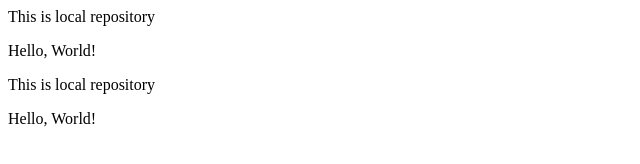
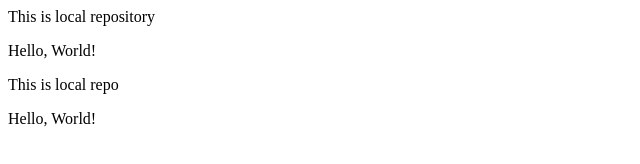
Before and after one commit to Gsakethsavyasachi/Localrepo, a plain HTML site: page index.html in a window 1280 px wide. Shown: the full height of the page, 0-640 px from the left. Drawn offline with Linux system fonts and the light colour scheme.

Commit message:
2nd feature added

```diff
--- a/index.html
+++ b/index.html
@@ -1,4 +1,4 @@
 <p>This is local repository</p>
 <p>Hello, World!</p>
-<p>This is local repository</p>
+<p>This is local repo</p>
 <p>Hello, World!</p>
```
Also changed, not shown: 1 other file.
